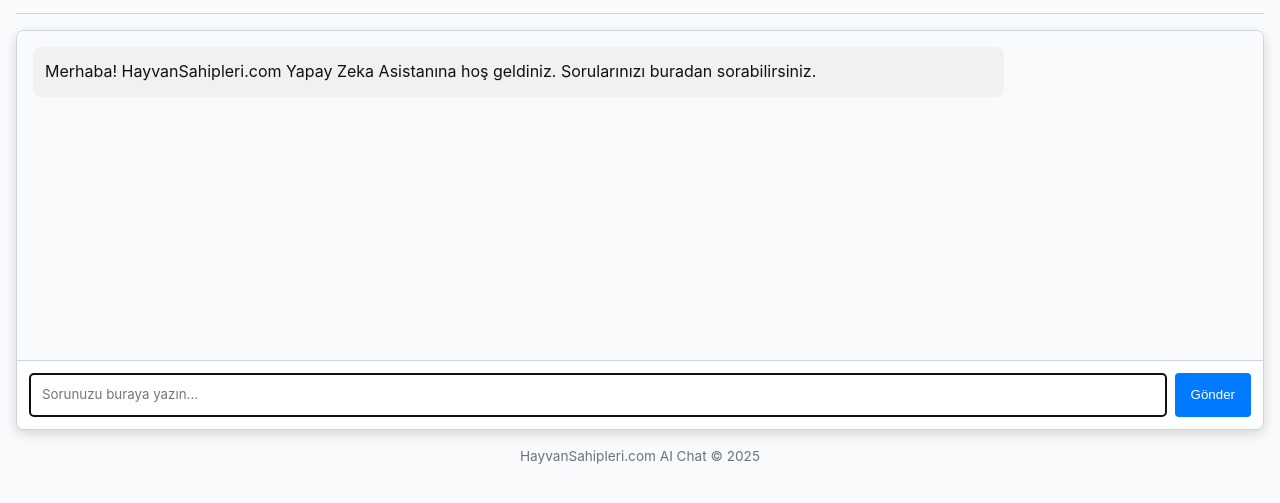
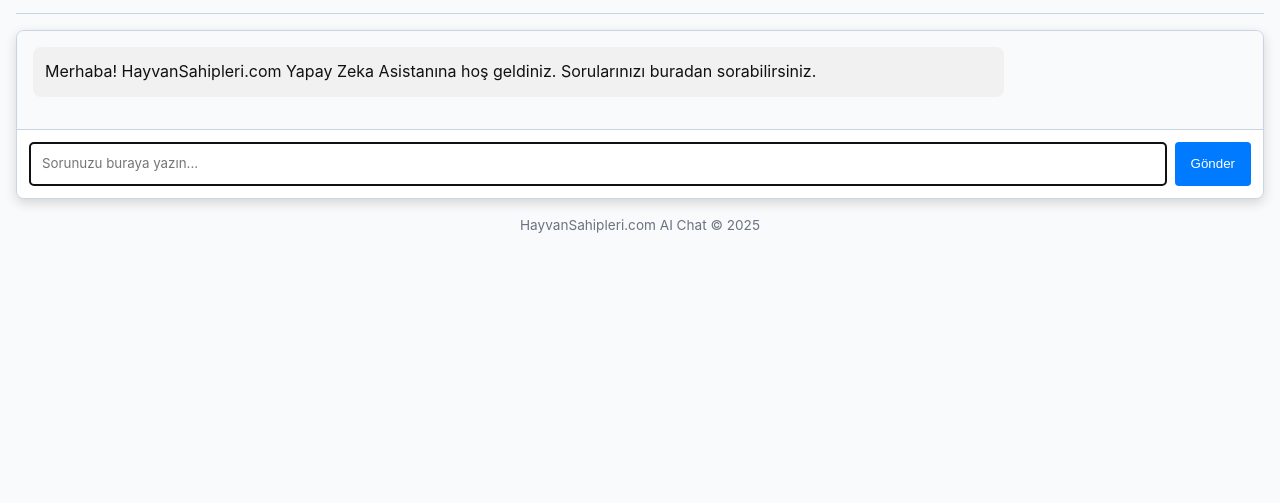
Before and after one commit to digiuzman/llm-chat-app-template, a website: page public/index.html in a window 1280 px wide. Shown: the part 99-602 px from the top of the page. Drawn offline with Linux system fonts and the light colour scheme.

Commit message:
Change min-height from 400px to 100%

```diff
--- a/public/index.html
+++ b/public/index.html
@@ -52,7 +52,7 @@
         flex-direction: column;
         width: 100%;       /* Forum içerik genişliğine uyum */
         max-width: 100%;   /* Kısıtlamayı kaldır */
-        min-height: 400px;
+        min-height: 100%;
         border: 1px solid var(--border-color);
         border-radius: 8px;
         overflow: hidden;
```
